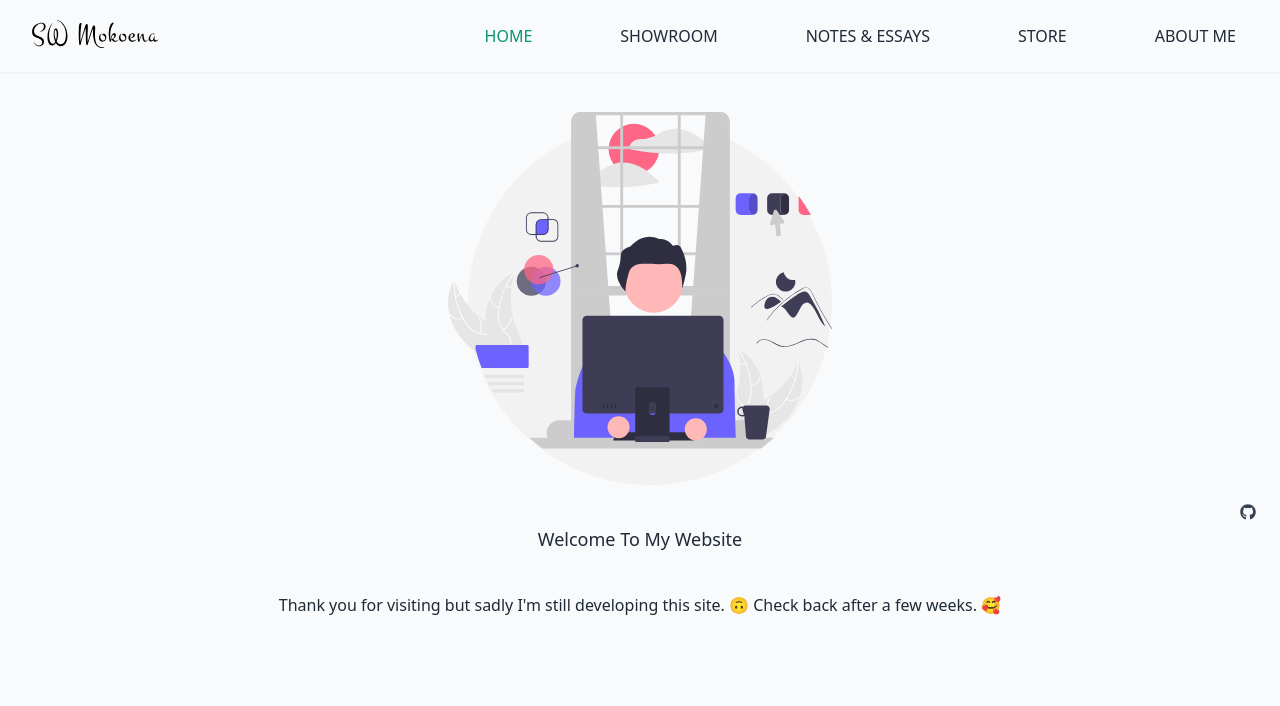
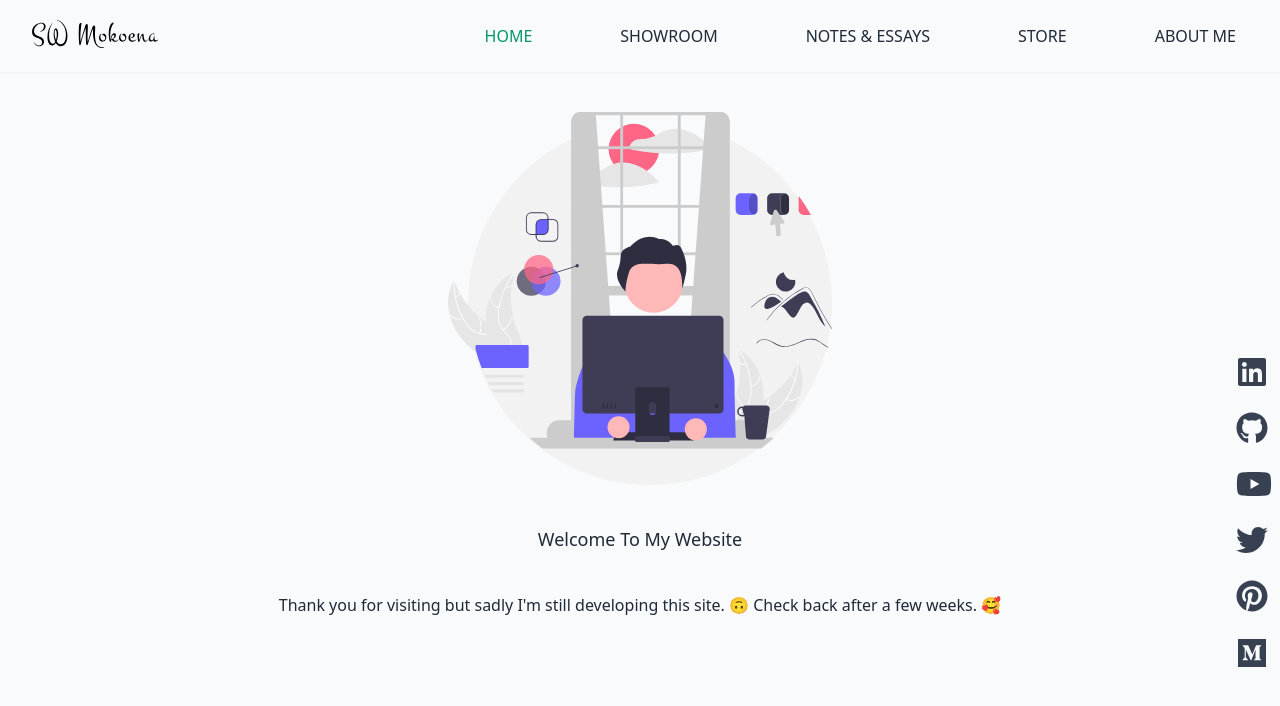
Before and after one commit to sipho-w-mokoena/WilliamMokoena, a Gatsby site in the folder website/: page /home in a window 1280 px wide. Built offline with nearby package versions, Linux system fonts and the light colour scheme; Gatsby itself is replaced by a stand-in of ours.

Commit message:
Added socials component.

```diff
--- a/website/gatsby-config.js
+++ b/website/gatsby-config.js
@@ -3,9 +3,10 @@ const path = require("path")
 module.exports = {
   siteMetadata: {
     title: `William Mokoena`,
-    description: `Kick off your next, great Gatsby project with this default starter. This barebones starter ships with the main Gatsby configuration files you might need.`,
-    author: `@gatsbyjs`,
-    siteUrl: `https://gatsbystarterdefaultsource.gatsbyjs.io/`,
+    description: `Hi I'm Sipho William Mokoena an aspiring polymath, \
+    a writer, software developer, ametuer engineer, scientist and researcher.`,
+    author:  `@williammokoena`,
+    siteUrl: `https://www.williammokoena.com/`,
   },
   plugins: [
     `gatsby-plugin-sass`,
--- a/website/src/components/Layout/index.tsx
+++ b/website/src/components/Layout/index.tsx
@@ -6,8 +6,28 @@ import { T_Socials } from "Lib/types/socialMedia"
 
 const socialMedia: T_Socials[] = [
   {
+    siteName: "linkedin",
+    url: "https://www.linkedin.com/in/sipho-mokoena-6169b5209/",
+  },
+  {
     siteName: "github",
     url: "https://github.com/WilliamMokoena",
+  },
+  {
+    siteName: "youtube",
+    url: "https://www.youtube.com/channel/UCH7YuL9wVHPiDfSUMByGMKw",
+  },
+  {
+    siteName: "twitter",
+    url: "",
+  },
+  {
+    siteName: "pinterest",
+    url: "",
+  },
+  {
+    siteName: "medium",
+    url: "https://medium.com/@WilliamMokoena",
   },
 ]
 
--- a/website/src/components/Socials/index.tsx
+++ b/website/src/components/Socials/index.tsx
@@ -9,18 +9,19 @@ library.add(fab)
 
 function RenderSocials(props: { socials: T_Socials[] }) {
   return (
-    <ul className="w-max rounded-sm flex flex-col bg-gray-50">
+    <ul className="w-max rounded-sm flex flex-col gap-2 bg-gray-50">
       {props.socials.map((social, index) => (
         <li key={index} className="p-2">
           <button
             className={classNames(
               "w-8",
               "rounded-full",
+              "text-lg md:text-2xl",
               "text-gray-700 hover:text-green-400 focus:text-green-600",
               "ring-offset-2 focus:ring-2 focus:ring-green-400"
             )}
           >
-            <FontAwesomeIcon icon={["fab", social.siteName]} />
+            <FontAwesomeIcon size="lg" icon={["fab", social.siteName]} />
           </button>
         </li>
       ))}
@@ -32,8 +33,8 @@ export default function Socials(props: { socials: T_Socials[] }) {
   return (
     <div
       className={classNames(
-        "absolute right-2 h-full",
-        "flex flex-col justify-center"
+        "fixed right-1 h-full",
+        "grid items-center"
       )}
     >
       {RenderSocials(props)}
```
